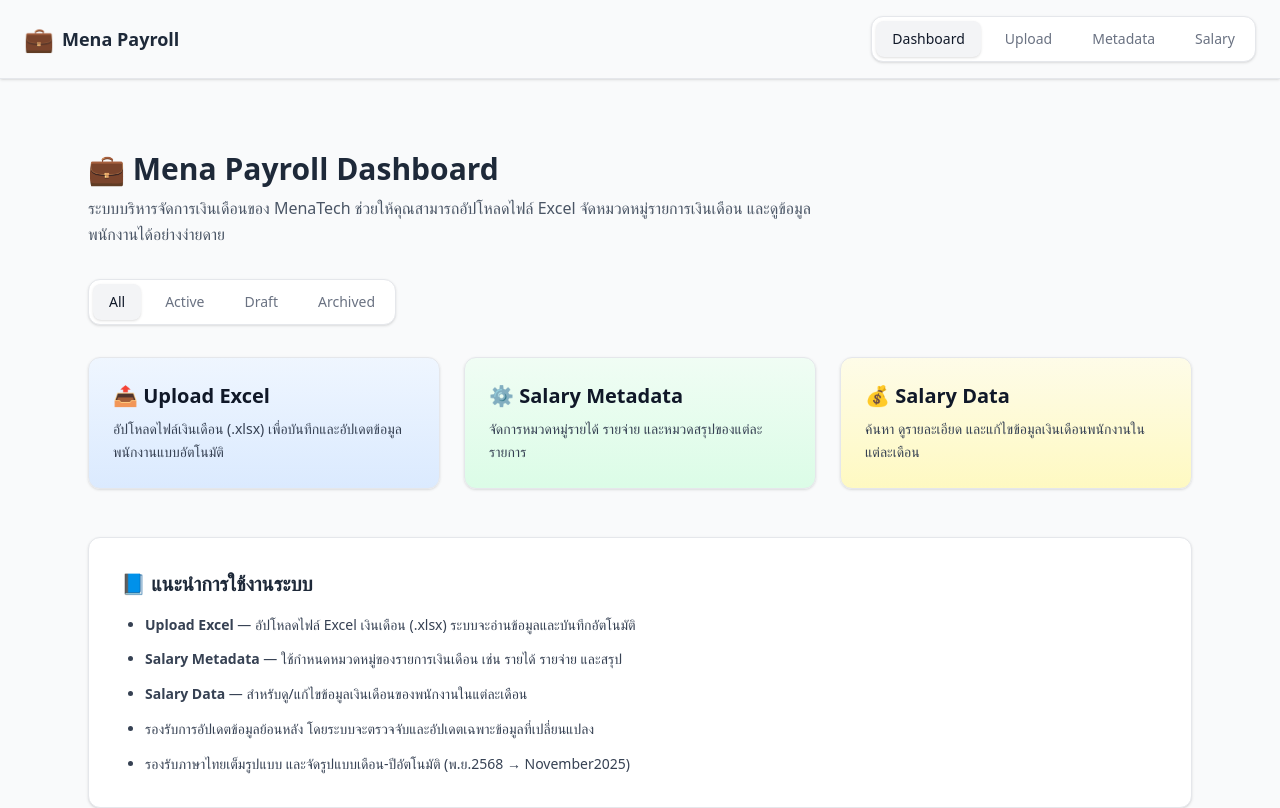
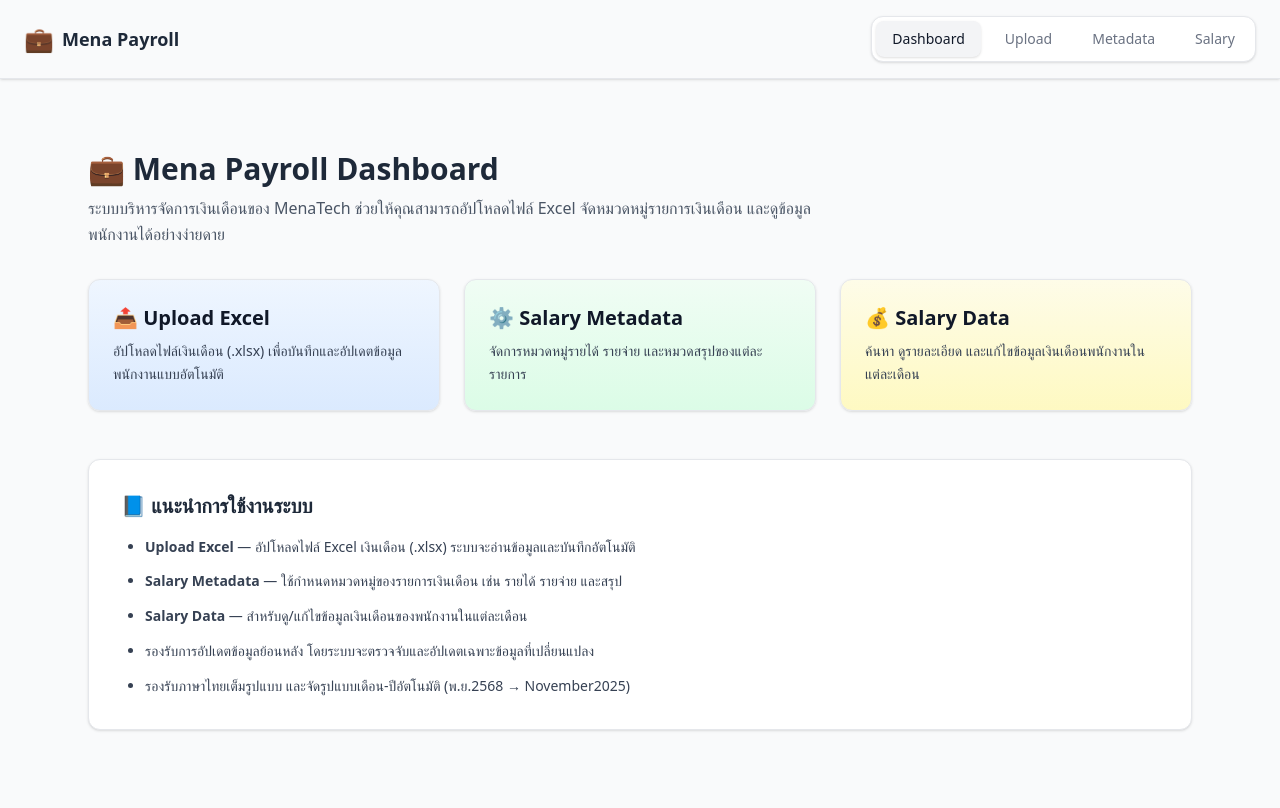
Before and after one commit to nrk16p/hr_payslip, a Next.js app: page / in a window 1280 px wide. Shown: the top 808 px of the page. Built offline with nearby package versions, Linux system fonts and the light colour scheme.

Commit message:
Initial commit: Mena Payroll Frontend

```diff
--- a/pages/index.jsx
+++ b/pages/index.jsx
@@ -4,7 +4,6 @@ import { useState } from "react";
 export default function Dashboard() {
   const [activeTab, setActiveTab] = useState("all");
 
-  const tabs = ["All", "Active", "Draft", "Archived"];
 
   const cards = [
     {
@@ -38,26 +37,10 @@ export default function Dashboard() {
           💼 Mena Payroll Dashboard
         </h1>
         <p className="text-gray-600 mb-8 leading-relaxed max-w-3xl">
-          ระบบบริหารจัดการเงินเดือนของ MenaTech ช่วยให้คุณสามารถอัปโหลดไฟล์ Excel
-          จัดหมวดหมู่รายการเงินเดือน และดูข้อมูลพนักงานได้อย่างง่ายดาย
+          ระบบบริหารจัดการเงินเดือนของ MenaTech ช่วยให้คุณสามารถอัปโหลดไฟล์ Excel จัดหมวดหมู่รายการเงินเดือน และดูข้อมูลพนักงานได้อย่างง่ายดาย
         </p>
 
-        {/* Tabs */}
-        <div className="flex gap-2 mb-8 bg-white border border-gray-200 rounded-xl w-fit p-1 shadow-sm">
-          {tabs.map((tab) => (
-            <button
-              key={tab}
-              onClick={() => setActiveTab(tab.toLowerCase())}
-              className={`px-4 py-2 rounded-lg text-sm font-medium transition-all ${
-                activeTab === tab.toLowerCase()
-                  ? "bg-gray-100 text-gray-900 shadow-sm"
-                  : "text-gray-500 hover:text-gray-800"
-              }`}
-            >
-              {tab}
-            </button>
-          ))}
-        </div>
+
 
         {/* Cards */}
         <div className="grid gap-6 md:grid-cols-3">
```
